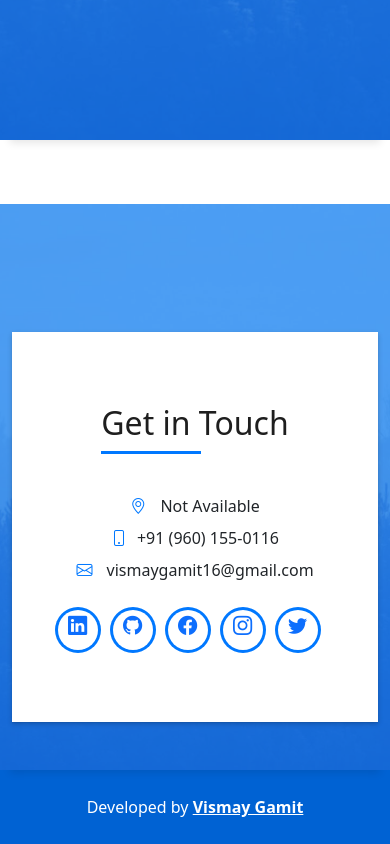
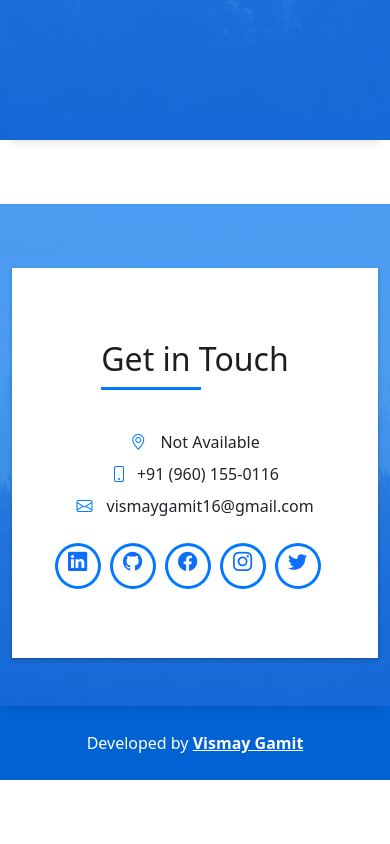
Before and after one commit to vismaygamit/portfolio-react, a React (Create React App) app: page / in a window 390 px wide. Shown: the part 9296-10140 px from the top of the page. After the commit the page ends 10076 px from the top, so only its background shows below. Built offline with nearby package versions, Linux system fonts and the light colour scheme.

Commit message:
image extension

```diff
--- a/src/pages/contact.js
+++ b/src/pages/contact.js
@@ -7,11 +7,10 @@ const contact=props=>{
   <div className="container">
     <div className="row">
       <div className="col-sm-12">
-        <div className="contact-mf">
           <div id="contact" className="box-shadow-full">
             <div className="row">
-              {/* <div className="col-md-6">
-                <div className="title-box-2">
+              <div className="col-md-6">
+                {/* <div className="title-box-2">
                   <h5 className="title-left">
                     Send Message Us
                   </h5>
@@ -49,9 +48,10 @@ const contact=props=>{
                       </div>
                     </div>
                   </form>
-                </div>
-              </div> */}
-              <div className="col-md-12">
+                </div> */}
+              </div>
+              <div className="col-md-6"></div>
+              <div className="col-sm-12">
                 <div className="title-box-2 pt-4 pt-md-0">
                   <h5 className="title-left">
                     Get in Touch
@@ -82,7 +82,6 @@ const contact=props=>{
               </div>
             </div>
           </div>
-        </div>
       </div>
     </div>
   </div>
```
Also changed, not shown: public/assets/img/project1/sc5.PNG (deleted), 1 other file (tests, documents, lock files or other folders).
